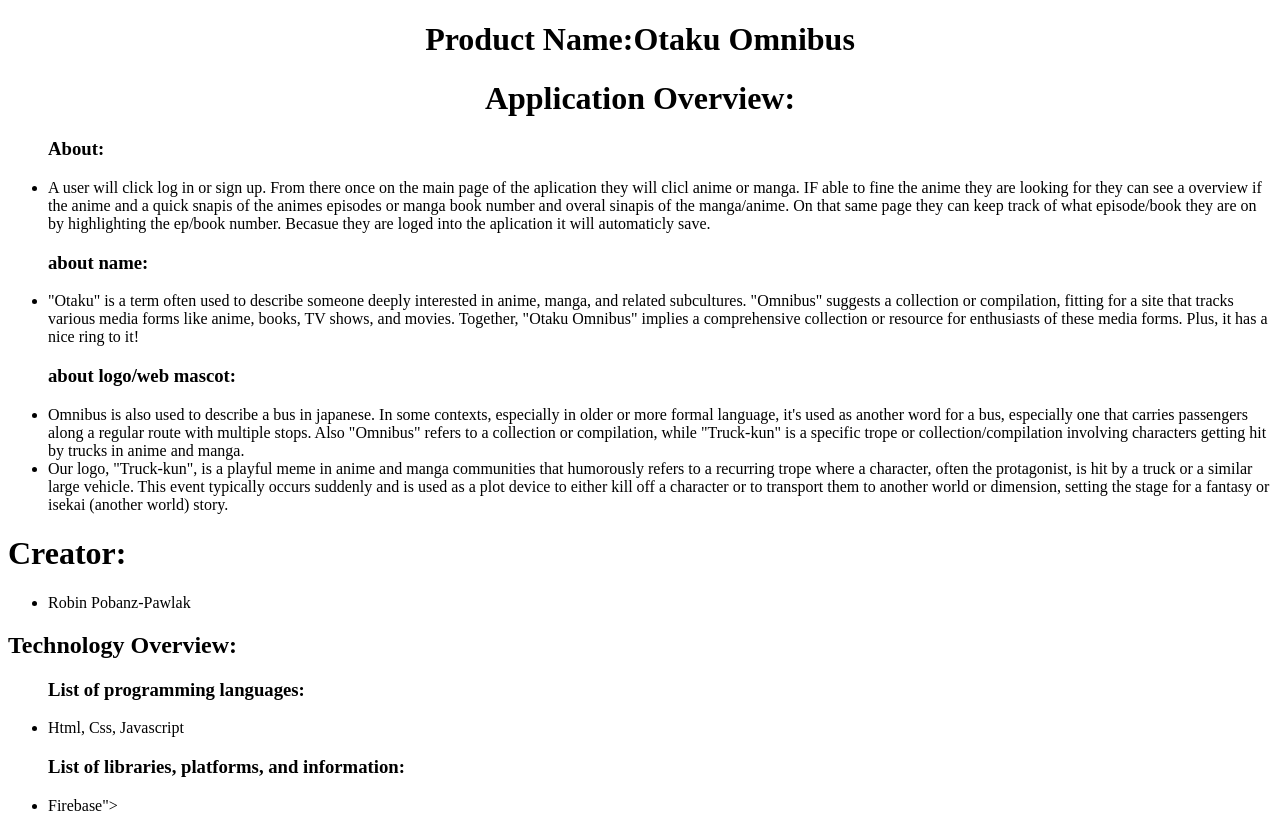
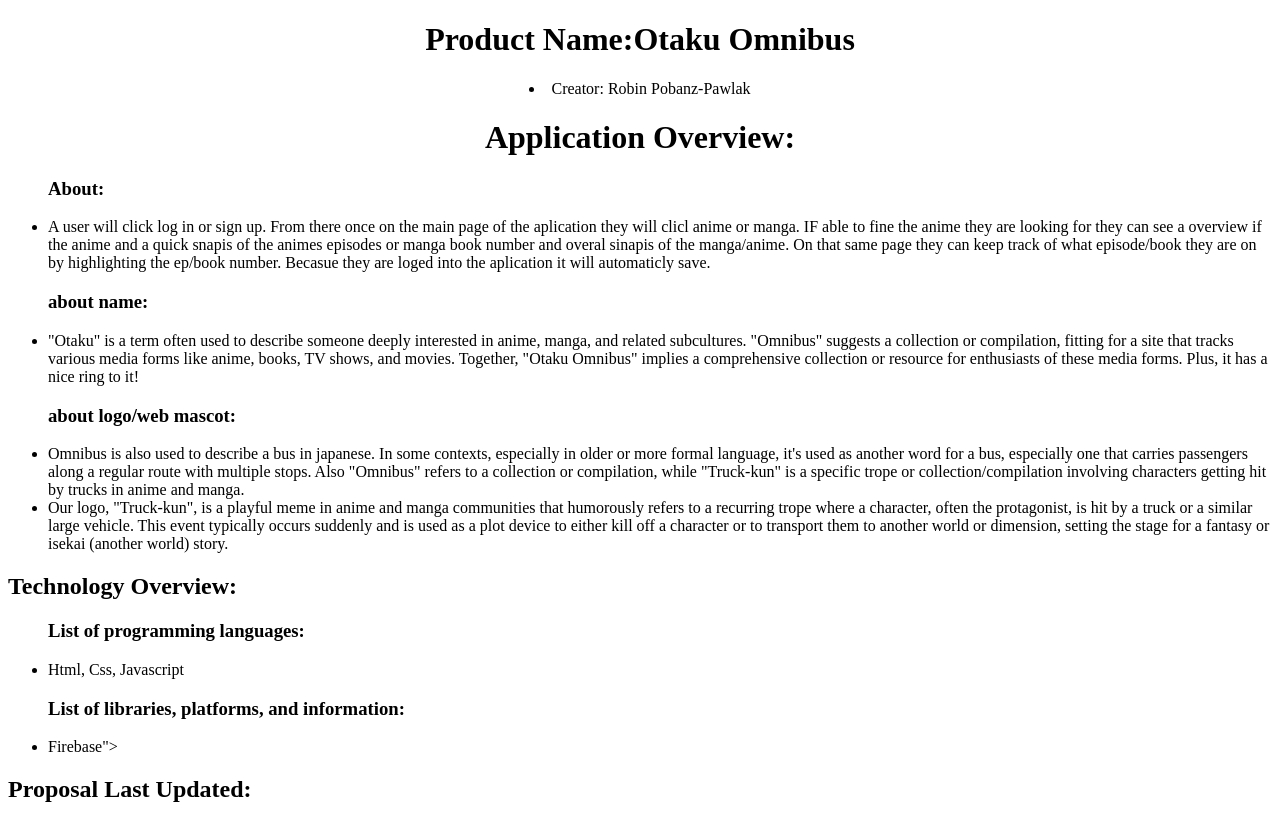
Before and after one commit to robin4884/ProjectProposal, a plain HTML site: page index.html in a window 1280 px wide. Shown: the top 818 px of the page. Drawn offline with Linux system fonts and the light colour scheme.

Commit message:
HeadName

```diff
--- a/index.html
+++ b/index.html
@@ -9,8 +9,9 @@
 </head>
 <body>
     <h1 style="text-align: center;">Product Name:Otaku Omnibus</h1>
+    <li style="text-align: center;">Creator: Robin Pobanz-Pawlak</li>
 
-    <h1 style="text-align: center;" >Application Overview:</h2>
+    <h1 style="text-align: center;" >Application Overview:</h1>
         <ul>
             <h3>About:</h3>
                 <li>A user will click log in or sign up. From there once on the main page of the aplication they will clicl anime or manga. IF able to fine the anime they are looking for they can see a overview if the anime and a quick snapis of the animes episodes or manga book number and overal sinapis of the manga/anime. On that same page they can keep track of what episode/book they are on by highlighting the ep/book number. Becasue they are loged into the aplication it will automaticly save.</li>
@@ -20,12 +21,6 @@
                 <li>Omnibus is also used to describe a bus in japanese. In some contexts, especially in older or more formal language, it's used as another word for a bus, especially one that carries passengers along a regular route with multiple stops. Also "Omnibus" refers to a collection or compilation, while "Truck-kun" is a specific trope or collection/compilation involving characters getting hit by trucks in anime and manga.</li>
                 <li>Our logo, "Truck-kun", is a playful meme in anime and manga communities that humorously refers to a recurring trope where a character, often the protagonist, is hit by a truck or a similar large vehicle. This event typically occurs suddenly and is used as a plot device to either kill off a character or to transport them to another world or dimension, setting the stage for a fantasy or isekai (another world) story.</li>
         </ul>
-
-    <h1>Creator:</h2>
-    <ul>
-        <li>Robin Pobanz-Pawlak</li>
-    </ul>
-
 
     <h2>Technology Overview:</h2>
     <ul>
```
